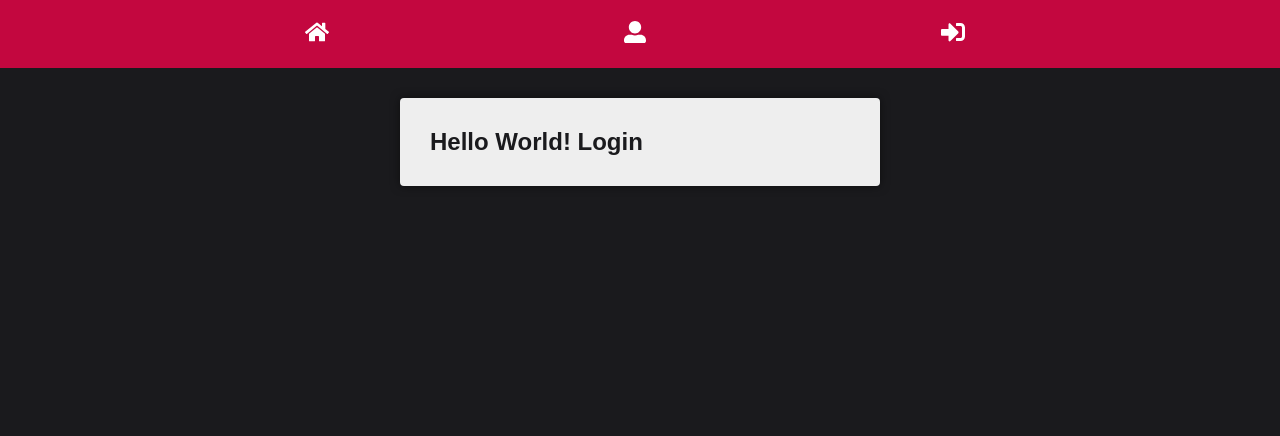
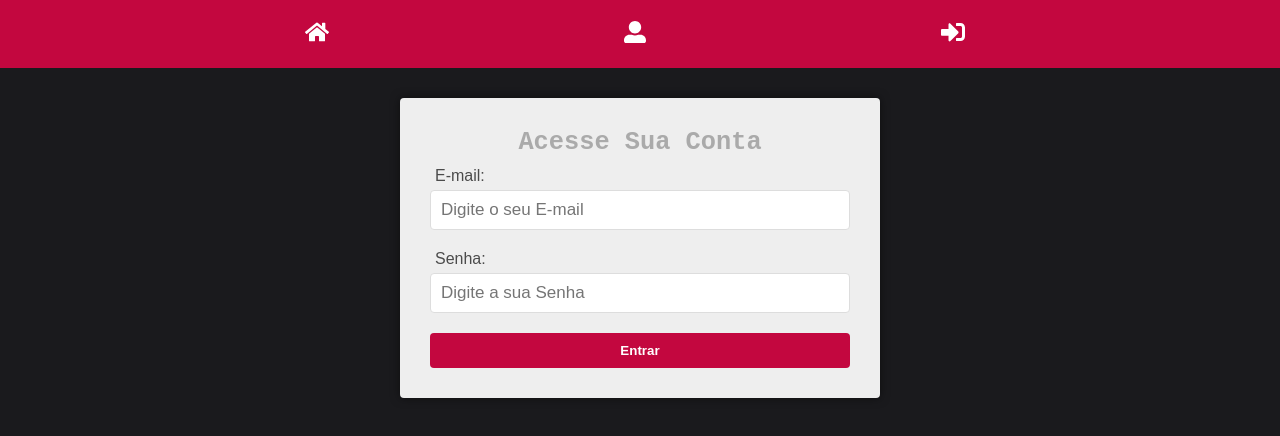
Before and after one commit to MatheusDario/usando-apiAlunos-react, a React (Create React App) app: page /login in a window 1280 px wide. Shown: the top 436 px of the page. Built offline with nearby package versions, Linux system fonts and the light colour scheme.

Commit message:
Page Login

```diff
--- a/src/pages/Login/index.js
+++ b/src/pages/Login/index.js
@@ -1,11 +1,65 @@
-import React from 'react';
+import React, { useState } from 'react';
+import { isEmail } from 'validator';
+import { toast } from 'react-toastify';
+import { useDispatch } from 'react-redux';
+import { get } from 'lodash';
 
 import { Container } from '../../styles/GlobalStyles';
+import { Title, Form } from './styled';
+import * as actions from '../../store/modules/auth/actions';
 
-export default function Login() {
+export default function Login(props) {
+  const dispatch = useDispatch();
+
+  const prevPath = get(props, 'location.state.prevPath', '/');
+
+  const [email, setEmail] = useState('');
+  const [password, setPassword] = useState('');
+
+  function handleSubmit(e) {
+    e.preventDefault();
+    let formErrors = false;
+
+    if (!isEmail(email)) {
+      formErrors = true;
+      toast.error('O E-mail informado deve ser válido');
+    }
+
+    if (password.length < 6 || password.length > 50) {
+      formErrors = true;
+      toast.error('Senha Inválida');
+    }
+
+    if (formErrors) return;
+
+    dispatch(actions.loginRequest({ email, password, prevPath }));
+  }
+
   return (
     <Container>
-      <h1>Hello World! Login</h1>
+      <Title>Acesse Sua Conta</Title>
+
+      <Form onSubmit={(e) => handleSubmit(e)}>
+        <label htmlFor="email">
+          <span>E-mail:</span>
+          <input
+            type="text"
+            value={email}
+            onChange={(e) => setEmail(e.target.value)}
+            placeholder="Digite o seu E-mail"
+          />
+        </label>
+        <label htmlFor="password">
+          <span>Senha:</span>
+          <input
+            type="password"
+            value={password}
+            onChange={(e) => setPassword(e.target.value)}
+            placeholder="Digite a sua Senha"
+          />
+        </label>
+        <button type="submit">Entrar</button>
+      </Form>
     </Container>
   );
 }
--- a/src/pages/Login/styled.js
+++ b/src/pages/Login/styled.js
@@ -1,9 +1,38 @@
 import styled from 'styled-components';
 
 export const Title = styled.h1`
-  color: green;
+  color: #aaa;
+  text-align: center;
+  font-weight: bolder;
+  font-family: 'Courier New', Courier, monospace;
+  font-size: 19pt;
 `;
 
-export const Paragrafo = styled.p`
-  color: red
+export const Form = styled.form`
+  display: flex;
+  flex-direction: column;
+  margin-top: 10px;
+
+  label {
+    display: flex;
+    flex-direction: column;
+    margin-bottom: 20px;
+  }
+
+  span {
+    color: #4b4b4b;
+    margin: 0px 5px 5px;
+  }
+
+  input {
+    height: 40px;
+    font-size: 17px;
+    border: 1px solid #ddd;
+    border-radius: 4px;
+    padding: 0 10px;
+
+    &:focus {
+      border: 1px solid #C3073F;
+    }
+  }
 `;
--- a/src/routes/MyRoute.js
+++ b/src/routes/MyRoute.js
@@ -1,9 +1,10 @@
 import React from 'react';
 import { Route, Redirect } from 'react-router-dom';
 import PropTypes from 'prop-types';
+import { useSelector } from 'react-redux';
 
 export default function MyRout({ component: Componenet, isClosed, ...rest }) {
-  const isLoggedIn = false;
+  const isLoggedIn = useSelector((state) => state.auth.isLoggedIn);
 
   if (isClosed && !isLoggedIn) {
     return (
--- /dev/null
+++ b/src/store/modules/auth/actions.js
@@ -0,0 +1,22 @@
+import * as types from '../types';
+
+export function loginRequest(payload) {
+  return {
+    type: types.LOGIN_REQUEST,
+    payload,
+  };
+}
+
+export function loginSuccess(payload) {
+  return {
+    type: types.LOGIN_SUCCESS,
+    payload,
+  };
+}
+
+export function loginFailure(payload) {
+  return {
+    type: types.LOGIN_FAILURE,
+    payload,
+  };
+}
--- /dev/null
+++ b/src/store/modules/auth/reducer.js
@@ -0,0 +1,28 @@
+import * as types from '../types';
+
+const initialState = {
+  isLoggedIn: false,
+  token: false,
+  user: {},
+  isLoading: false,
+};
+
+// eslint-disable-next-line default-param-last
+export default (state = initialState, action) => {
+  switch (action.type) {
+    case types.LOGIN_SUCCESS: {
+      const newState = { ...state };
+      newState.isLoggedIn = true;
+      newState.token = action.payload.token;
+      newState.user = action.payload.user;
+      return newState;
+    }
+
+    case types.LOGIN_FAILURE: {
+      const newState = { ...initialState };
+      return newState;
+    }
+    default:
+      return state;
+  }
+};
--- /dev/null
+++ b/src/store/modules/auth/sagas.js
@@ -0,0 +1,36 @@
+import {
+  call, put, all, takeLatest,
+} from 'redux-saga/effects';
+import { toast } from 'react-toastify';
+import { get } from 'lodash';
+import * as actions from './actions';
+import * as types from '../types';
+import axios from '../../../services/axios';
+import history from '../../../services/history';
+
+function* loginRequest({ payload }) {
+  try {
+    const response = yield call(axios.post, '/tokens', payload);
+    yield put(actions.loginSuccess({ ...response.data }));
+
+    toast.success('Login realizado!');
+
+    axios.defaults.headers.Authorization = `Bearer ${response.data.token}`;
+
+    history.push(payload.prevPath);
+  } catch (e) {
+    toast.error('Usuário ou senha inválidos.');
+
+    yield put(actions.loginFailure());
+  }
+}
+
+function persistRehydrate({ payload }) {
+  const token = get(payload, 'auth.token', '');
+  if (!token) return;
+  axios.defaults.headers.Authorization = `Bearer ${token}`;
+}
+export default all([
+  takeLatest(types.LOGIN_REQUEST, loginRequest),
+  takeLatest(types.PERSIST_REHYDRATE, persistRehydrate),
+]);
--- a/src/store/modules/reduxPersist.js
+++ b/src/store/modules/reduxPersist.js
@@ -4,9 +4,9 @@ import { persistReducer } from 'redux-persist';
 export default (reducers) => {
   const persistedReducers = persistReducer(
     {
-      key: 'REACT-BASE',
+      key: 'CONSUMO-API',
       storage,
-      whitelist: ['example'],
+      whitelist: ['auth'],
     },
     reducers,
   );
--- a/src/store/modules/rootReducer.js
+++ b/src/store/modules/rootReducer.js
@@ -1,7 +1,7 @@
 import { combineReducers } from 'redux';
 
-import exampleReucer from './example/reducer';
+import auth from './auth/reducer';
 
 export default combineReducers({
-  example: exampleReucer,
+  auth,
 });
--- a/src/store/modules/rootSaga.js
+++ b/src/store/modules/rootSaga.js
@@ -1,7 +1,7 @@
 import { all } from 'redux-saga/effects';
 
-import example from './example/sagas';
+import auth from './auth/sagas';
 
 export default function* rootSaga() {
-  return yield all([example]);
+  return yield all([auth]);
 }
--- a/src/store/modules/types.js
+++ b/src/store/modules/types.js
@@ -1,3 +1,9 @@
 export const BOTAO_CLICADO_SUCCESS = 'BOTAO_CLICADO_SUCCESS';
 export const BOTAO_CLICADO_REQUEST = 'BOTAO_CLICADO_REQUEST';
 export const BOTAO_CLICADO_FAILURE = 'BOTAO_CLICADO_FAILURE';
+
+export const LOGIN_REQUEST = 'LOGIN_REQUEST';
+export const LOGIN_SUCCESS = 'LOGIN_SUCCESS';
+export const LOGIN_FAILURE = 'LOGIN_FAILURE';
+
+export const PERSIST_REHYDRATE = 'persist/REHYDRATE';
```
